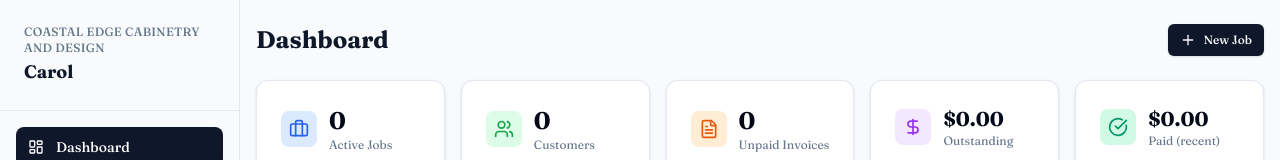
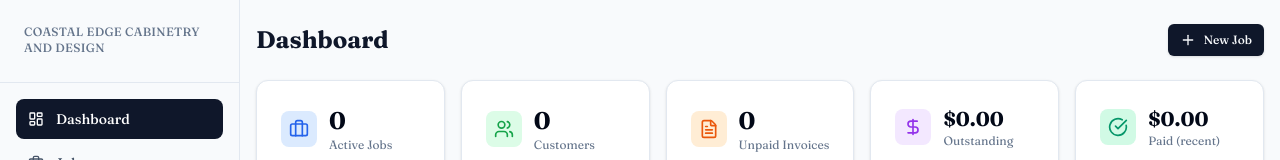
Before and after one commit to undacovacobra/Pricing-and-CRM, a Next.js app: page / in a window 1280 px wide. Shown: the top 160 px of the page. Built offline with nearby package versions, Linux system fonts and the light colour scheme; no server answers; the database is empty; a web font is replaced by a local one.

Commit message:
Show logged-in user's name in sidebar (Travis or Carol)

```diff
--- a/app/(dashboard)/layout.tsx
+++ b/app/(dashboard)/layout.tsx
@@ -2,9 +2,17 @@ import { Sidebar } from "@/components/layout/Sidebar";
 import { MobileNav } from "@/components/layout/MobileNav";
 import { createClient } from "@/lib/supabase/server";
 
+const USER_NAMES: Record<string, string> = {
+  "thetravisj1989@gmail.com": "Travis",
+  "carol@coastaledgedesign.com": "Carol",
+};
+
 export default async function DashboardLayout({ children }: { children: React.ReactNode }) {
   const supabase = await createClient();
   const { data: settings } = await supabase.from("app_settings").select("background_photo_path").single();
+  const { data: { user } } = await supabase.auth.getUser();
+  const email = user?.email?.toLowerCase() ?? "";
+  const userName = USER_NAMES[email] ?? (email ? email.split("@")[0] : "");
 
   const backgroundUrl = settings?.background_photo_path
     ? `${process.env.NEXT_PUBLIC_SUPABASE_URL}/storage/v1/object/public/branding/${settings.background_photo_path}`
@@ -19,7 +27,7 @@ export default async function DashboardLayout({ children }: { children: React.Re
         />
       )}
       <div className="relative">
-        <Sidebar />
+        <Sidebar userName={userName} />
         <main className="md:ml-60 pb-20 md:pb-6">
           <div className="max-w-7xl mx-auto px-4 py-6">
             {children}
--- a/components/layout/Sidebar.tsx
+++ b/components/layout/Sidebar.tsx
@@ -26,7 +26,7 @@ const navItems = [
   { href: "/settings",     label: "Settings",    icon: Settings },
 ];
 
-export function Sidebar() {
+export function Sidebar({ userName }: { userName: string }) {
   const pathname = usePathname();
   const router = useRouter();
   const supabase = createClient();
@@ -41,7 +41,7 @@ export function Sidebar() {
     <aside className="hidden md:flex flex-col w-60 min-h-screen border-r bg-slate-50 fixed left-0 top-0 bottom-0">
       <div className="p-6 border-b">
         <p className="text-xs font-medium text-slate-500 uppercase tracking-wide">Coastal Edge Cabinetry and Design</p>
-        <h1 className="font-bold text-lg text-slate-900 mt-0.5">Carol</h1>
+        <h1 className="font-bold text-lg text-slate-900 mt-0.5">{userName}</h1>
       </div>
 
       <nav className="flex-1 p-4 space-y-1">
```
